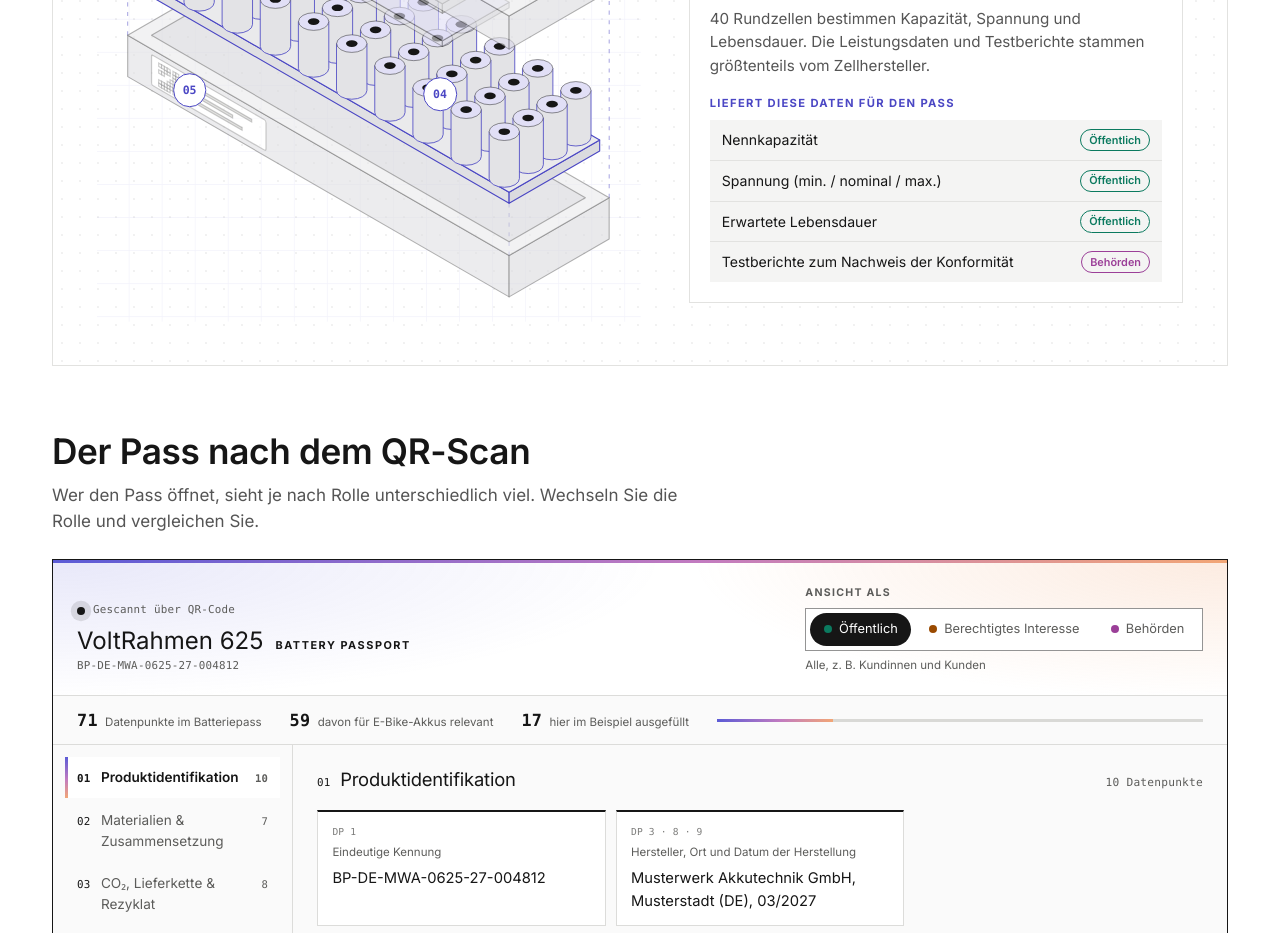
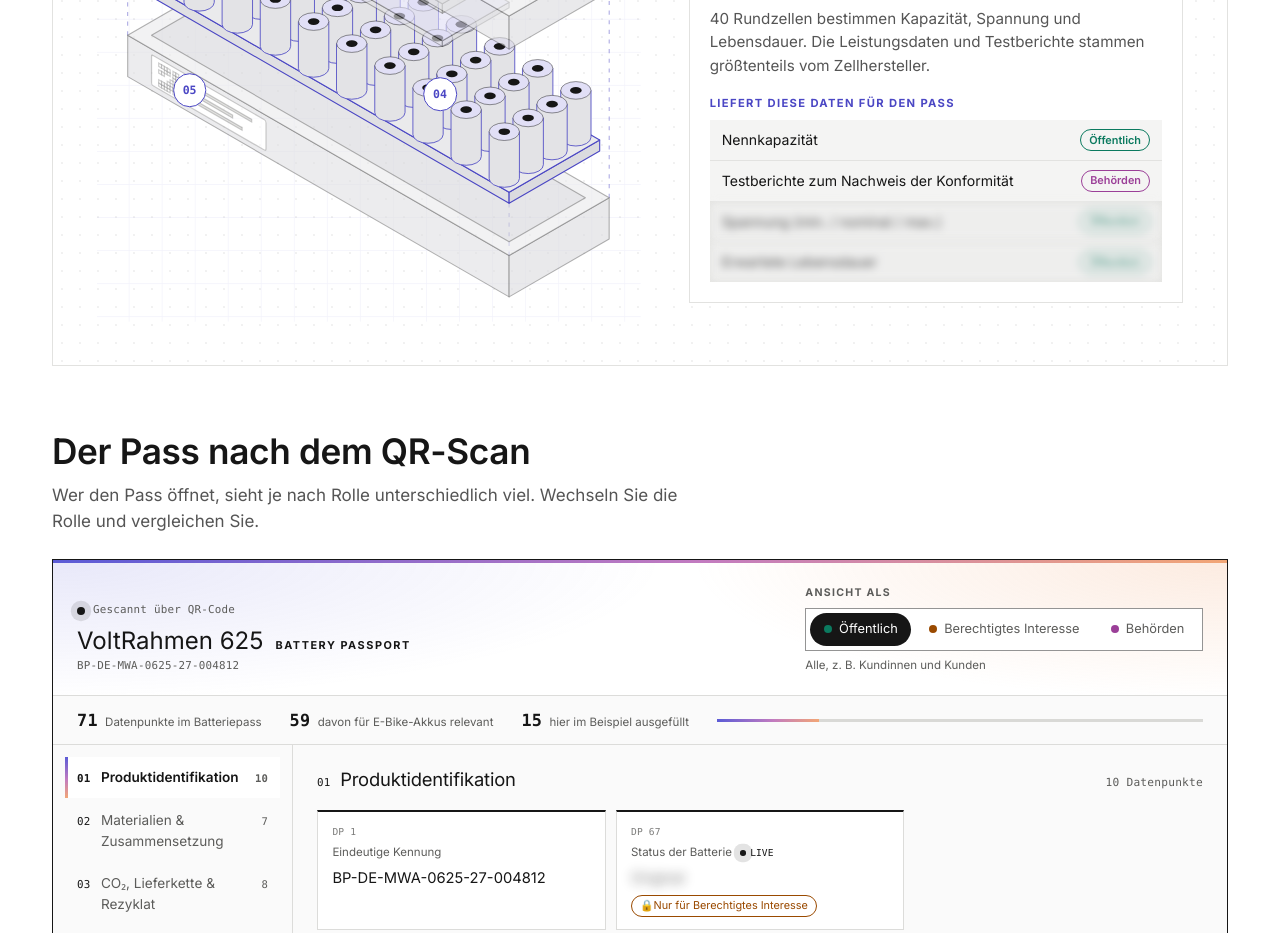
Before and after one commit to Gutierreez1412/DPP_Check, an Astro site: page /de/pilot/batterien in a window 1280 px wide. Shown: the part 1727-2660 px from the top of the page. Built offline with nearby package versions, Linux system fonts and the light colour scheme; Astro itself is replaced by a stand-in of ours.

Commit message:
Beispielseiten: nur 2 Felder je Kategorie und Bauteil, Rest unscharf
Je Register zeigt der Pass genau 2 Felder mit Wert, bevorzugt mit
eingeschränkter Berechtigungsstufe. Die Bauteil-Liste nennt zuerst die
2 klaren, dann die unscharfen Felder.

Co-Authored-By: Claude Sonnet 5.5 <noreply@anthropic.com>

```diff
--- a/src/components/Pilot.astro
+++ b/src/components/Pilot.astro
@@ -74,8 +74,46 @@ const dpNachNr = Object.fromEntries(
 // laut pilot.json); alle weiteren Datenpunkte erscheinen nur unscharf. So bleibt
 // der Detailgrad gering und das Beispiel ersetzt keine Beratung.
 const MAX_FELDER = 2;
+// Je Register genau 2 Felder mit Wert. Bevorzugt eingeschränkte Felder (berechtigtes
+// Interesse bzw. Behörden, nach Möglichkeit je eine Stufe), damit das Beispiel die
+// Rollen zeigt, ohne viele Daten offenzulegen. Fehlen solche, werden öffentliche
+// Felder aufgefüllt.
+const waehleZwei = <T extends { stufe: string }>(liste: T[]): T[] => {
+  const streng = liste.filter((f) => f.stufe !== "oeffentlich");
+  const offen = liste.filter((f) => f.stufe === "oeffentlich");
+  const erste = streng[0];
+  const zweite = erste
+    ? (streng.find((f) => f.stufe !== erste.stufe) ?? streng[1] ?? offen[0])
+    : undefined;
+  return (erste ? [erste, zweite] : offen.slice(0, MAX_FELDER)).filter(
+    Boolean,
+  ) as T[];
+};
+const standardGezeigt = new Set(
+  pilot.pass.abschnitte.flatMap((a) =>
+    waehleZwei(a.felder as Feld[]).map((f) => f.id),
+  ),
+);
+// Je Bauteil ebenfalls nur 2 Felder klar, der Rest unscharf. Bevorzugt die Felder,
+// die unten im Pass mit Wert erscheinen, mit verschiedenen Stufen.
+const feldNachIdVorab = Object.fromEntries(
+  pilot.pass.abschnitte.flatMap((a) =>
+    (a.felder as Feld[]).map((f) => [f.id, f]),
+  ),
+) as Record<string, Feld>;
+const bauteilAuswahl: Record<string, string[]> = Object.fromEntries(
+  pilot.komponenten.map((k) => {
+    const alle = k.felder.map((id) => feldNachIdVorab[id]).filter(Boolean);
+    const unten = alle.filter((f) => standardGezeigt.has(f.id));
+    const rest = alle.filter((f) => !standardGezeigt.has(f.id));
+    const auswahl = waehleZwei(unten);
+    if (auswahl.length < MAX_FELDER)
+      auswahl.push(...waehleZwei(rest).slice(0, MAX_FELDER - auswahl.length));
+    return [k.id, auswahl.map((f) => f.id)];
+  }),
+);
 const abschnitte = pilot.pass.abschnitte.map((a) => {
-  const felder = (a.felder as Feld[]).slice(0, MAX_FELDER);
+  const felder = (a.felder as Feld[]).filter((f) => standardGezeigt.has(f.id));
   const gezeigt = new Set(felder.flatMap((f) => f.datenpunkte ?? []));
   return {
     ...a,
@@ -241,10 +279,19 @@ const dpZahl = {
               <p class="komponente__text">{t(k.text)}</p>
               <p class="komponente__label">{t(p.liefert_daten)}</p>
               <ul class="komponente__felder">
-                {k.felder.map((id) => {
+                {[
+                  ...k.felder.filter((id) => bauteilAuswahl[k.id].includes(id)),
+                  ...k.felder.filter(
+                    (id) => !bauteilAuswahl[k.id].includes(id),
+                  ),
+                ].map((id) => {
                   const f = feldNachId[id];
+                  const gesperrt = !bauteilAuswahl[k.id].includes(id);
                   return f ? (
-                    <li>
+                    <li
+                      class={gesperrt ? "ist-unscharf" : undefined}
+                      aria-hidden={gesperrt ? "true" : undefined}
+                    >
                       <span>{t(f.label)}</span>
                       <span class={`stufe-chip stufe-chip--${f.stufe}`}>
                         {stufeName[f.stufe]}
--- a/src/styles/pilot.css
+++ b/src/styles/pilot.css
@@ -1106,6 +1106,13 @@ body.breit :is(main, .seite-kopf__innen, .seite-fuss__innen) {
   font-size: 0.88rem;
 }
 
+.komponente__felder li.ist-unscharf {
+  filter: blur(4px);
+  opacity: 0.7;
+  user-select: none;
+  pointer-events: none;
+}
+
 .komponente__quelle {
   margin: 1rem 0 0;
   font-size: 0.88rem;
```
